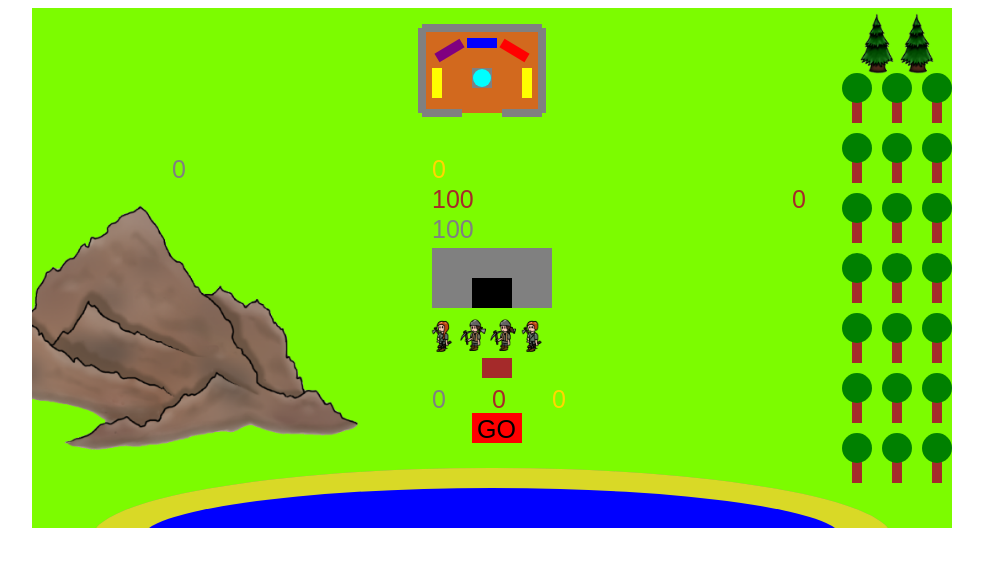
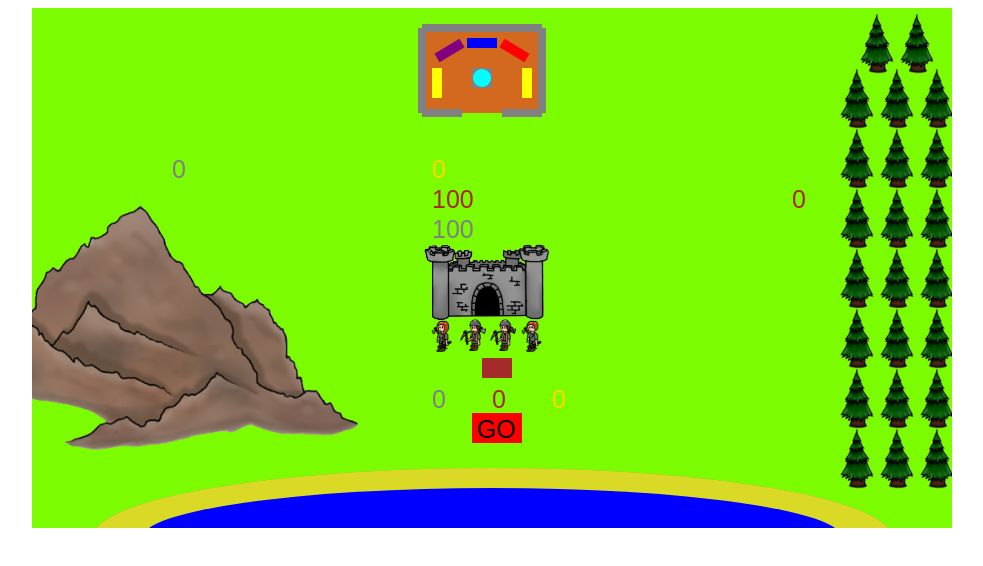
Before and after one commit to leotheshade/Territory, a plain HTML site: page index.html in a window 1280 px wide. Shown: the whole page, without its empty margins (148-1131 px from the left). Drawn offline with Linux system fonts and the light colour scheme.

Commit message:
added castle, need to randomize forest

```diff
--- a/index.html
+++ b/index.html
@@ -33,8 +33,10 @@
 <ellipse cx="460" cy="530" rx="400" ry="70" fill="yellow" opacity="0.7"/>
 <ellipse cx="460" cy="530" rx="350" ry="50" fill="blue"/>
 <ellipse cx="460" cy="530" rx="400" ry="70" fill="gray" opacity=".0" id="oceanCover" onclick="oceanClick()" />
-  <rect x="400" y="240" width="120" height="60" fill="gray" />
-  <rect x="440" y="270" width="40" height="30"/>
+
+  <!-- <rect x="400" y="240" width="120" height="60" fill="gray" />
+  <rect x="440" y="270" width="40" height="30"/> -->
+  <image xlink:href="Worker-models/F6.png" x="387" y="230" width="135" />
   <!-- //castle -->
 
   <!-- //mountains -->
@@ -50,56 +52,69 @@
    <!-- <rect x="840" y="35" width="10" height="30" fill="brown"/>
   <circle cx="845" cy="30" r="15" fill="green"/> -->
   <image xlink:href="Worker-models/E3.png" x="820" y="0" width="50" height="70"/>
-  <rect x="860" y="85" width="10" height="30" fill="brown"/>
-  <circle cx="865" cy="80" r="15" fill="green"/>
-
-   <rect x="820" y="85" width="10" height="30" fill="brown"/>
-  <circle cx="825" cy="80" r="15" fill="green"/>
-
-  <rect x="900" y="85" width="10" height="30" fill="brown"/>
-  <circle cx="905" cy="80" r="15" fill="green"/>
-
-  <rect x="860" y="145" width="10" height="30" fill="brown"/>
-  <circle cx="865" cy="140" r="15" fill="green"/>
-   <rect x="820" y="145" width="10" height="30" fill="brown"/>
-  <circle cx="825" cy="140" r="15" fill="green"/>
-  <rect x="900" y="145" width="10" height="30" fill="brown"/>
-  <circle cx="905" cy="140" r="15" fill="green"/>
-
-  <rect x="860" y="205" width="10" height="30" fill="brown"/>
-  <circle cx="865" cy="200" r="15" fill="green"/>
-   <rect x="820" y="205" width="10" height="30" fill="brown"/>
-  <circle cx="825" cy="200" r="15" fill="green"/>
-  <rect x="900" y="205" width="10" height="30" fill="brown"/>
-  <circle cx="905" cy="200" r="15" fill="green"/>
-
-  <rect x="860" y="265" width="10" height="30" fill="brown"/>
-  <circle cx="865" cy="260" r="15" fill="green"/>
-   <rect x="820" y="265" width="10" height="30" fill="brown"/>
-  <circle cx="825" cy="260" r="15" fill="green"/>
-  <rect x="900" y="265" width="10" height="30" fill="brown"/>
-  <circle cx="905" cy="260" r="15" fill="green"/>
-
-  <rect x="860" y="325" width="10" height="30" fill="brown"/>
-  <circle cx="865" cy="320" r="15" fill="green"/>
-   <rect x="820" y="325" width="10" height="30" fill="brown"/>
-  <circle cx="825" cy="320" r="15" fill="green"/>
-  <rect x="900" y="325" width="10" height="30" fill="brown"/>
-  <circle cx="905" cy="320" r="15" fill="green"/>
-
-   <rect x="860" y="385" width="10" height="30" fill="brown"/>
-  <circle cx="865" cy="380" r="15" fill="green"/>
-   <rect x="820" y="385" width="10" height="30" fill="brown"/>
-  <circle cx="825" cy="380" r="15" fill="green"/>
-  <rect x="900" y="385" width="10" height="30" fill="brown"/>
-  <circle cx="905" cy="380" r="15" fill="green"/>
-
-  <rect x="860" y="445" width="10" height="30" fill="brown"/>
-  <circle cx="865" cy="440" r="15" fill="green"/>
-   <rect x="820" y="445" width="10" height="30" fill="brown"/>
-  <circle cx="825" cy="440" r="15" fill="green"/>
-  <rect x="900" y="445" width="10" height="30" fill="brown"/>
-  <circle cx="905" cy="440" r="15" fill="green"/>
+  <!-- <rect x="860" y="85" width="10" height="30" fill="brown"/>
+  <circle cx="865" cy="80" r="15" fill="green"/> -->
+<image xlink:href="Worker-models/E3.png" x="840" y="55" width="50" height="70"/>
+   <!-- <rect x="820" y="85" width="10" height="30" fill="brown"/>
+  <circle cx="825" cy="80" r="15" fill="green"/> -->
+  <image xlink:href="Worker-models/E3.png" x="800" y="55" width="50" height="70"/>
+  <!-- <rect x="900" y="85" width="10" height="30" fill="brown"/>
+  <circle cx="905" cy="80" r="15" fill="green"/> -->
+<image xlink:href="Worker-models/E3.png" x="880" y="55" width="50" height="70"/>
+  <!-- <rect x="860" y="145" width="10" height="30" fill="brown"/>
+  <circle cx="865" cy="140" r="15" fill="green"/> -->
+  <image xlink:href="Worker-models/E3.png" x="840" y="115" width="50" height="70"/>
+   <!-- <rect x="820" y="145" width="10" height="30" fill="brown"/>
+  <circle cx="825" cy="140" r="15" fill="green"/> -->
+  <image xlink:href="Worker-models/E3.png" x="800" y="115" width="50" height="70"/>
+  <!-- <rect x="900" y="145" width="10" height="30" fill="brown"/>
+  <circle cx="905" cy="140" r="15" fill="green"/> -->
+<image xlink:href="Worker-models/E3.png" x="880" y="115" width="50" height="70"/>
+  <!-- <rect x="860" y="205" width="10" height="30" fill="brown"/>
+  <circle cx="865" cy="200" r="15" fill="green"/> -->
+  <image xlink:href="Worker-models/E3.png" x="840" y="175" width="50" height="70"/>
+   <!-- <rect x="820" y="205" width="10" height="30" fill="brown"/>
+  <circle cx="825" cy="200" r="15" fill="green"/> -->
+  <image xlink:href="Worker-models/E3.png" x="800" y="175" width="50" height="70"/>
+  <!-- <rect x="900" y="205" width="10" height="30" fill="brown"/>
+  <circle cx="905" cy="200" r="15" fill="green"/> -->
+<image xlink:href="Worker-models/E3.png" x="880" y="175" width="50" height="70"/>
+  <!-- <rect x="860" y="265" width="10" height="30" fill="brown"/>
+  <circle cx="865" cy="260" r="15" fill="green"/> -->
+  <image xlink:href="Worker-models/E3.png" x="840" y="235" width="50" height="70"/>
+   <!-- <rect x="820" y="265" width="10" height="30" fill="brown"/>
+  <circle cx="825" cy="260" r="15" fill="green"/> -->
+  <image xlink:href="Worker-models/E3.png" x="800" y="235" width="50" height="70"/>
+  <!-- <rect x="900" y="265" width="10" height="30" fill="brown"/>
+  <circle cx="905" cy="260" r="15" fill="green"/> -->
+<image xlink:href="Worker-models/E3.png" x="880" y="235" width="50" height="70"/>
+  <!-- <rect x="860" y="325" width="10" height="30" fill="brown"/>
+  <circle cx="865" cy="320" r="15" fill="green"/> -->
+  <image xlink:href="Worker-models/E3.png" x="840" y="295" width="50" height="70"/>
+   <!-- <rect x="820" y="325" width="10" height="30" fill="brown"/>
+  <circle cx="825" cy="320" r="15" fill="green"/> -->
+  <image xlink:href="Worker-models/E3.png" x="800" y="295" width="50" height="70"/>
+  <!-- <rect x="900" y="325" width="10" height="30" fill="brown"/>
+  <circle cx="905" cy="320" r="15" fill="green"/> -->
+<image xlink:href="Worker-models/E3.png" x="880" y="295" width="50" height="70"/>
+   <!-- <rect x="860" y="385" width="10" height="30" fill="brown"/>
+  <circle cx="865" cy="380" r="15" fill="green"/> -->
+<image xlink:href="Worker-models/E3.png" x="840" y="355" width="50" height="70"/>
+   <!-- <rect x="820" y="385" width="10" height="30" fill="brown"/>
+  <circle cx="825" cy="380" r="15" fill="green"/> -->
+<image xlink:href="Worker-models/E3.png" x="800" y="355" width="50" height="70"/>
+  <!-- <rect x="900" y="385" width="10" height="30" fill="brown"/>
+  <circle cx="905" cy="380" r="15" fill="green"/> -->
+<image xlink:href="Worker-models/E3.png" x="880" y="355" width="50" height="70"/>
+  <!-- <rect x="860" y="445" width="10" height="30" fill="brown"/>
+  <circle cx="865" cy="440" r="15" fill="green"/> -->
+  <image xlink:href="Worker-models/E3.png" x="840" y="415" width="50" height="70"/>
+   <!-- <rect x="820" y="445" width="10" height="30" fill="brown"/>
+  <circle cx="825" cy="440" r="15" fill="green"/> -->
+  <image xlink:href="Worker-models/E3.png" x="800" y="415" width="50" height="70"/>
+  <!-- <rect x="900" y="445" width="10" height="30" fill="brown"/>
+  <circle cx="905" cy="440" r="15" fill="green"/> -->
+  <image xlink:href="Worker-models/E3.png" x="880" y="415" width="50" height="70"/>
   <!-- //forest
   //forset cover -->
   <rect x="800" y="0" width="120" height="500" opacity="0" />
```
